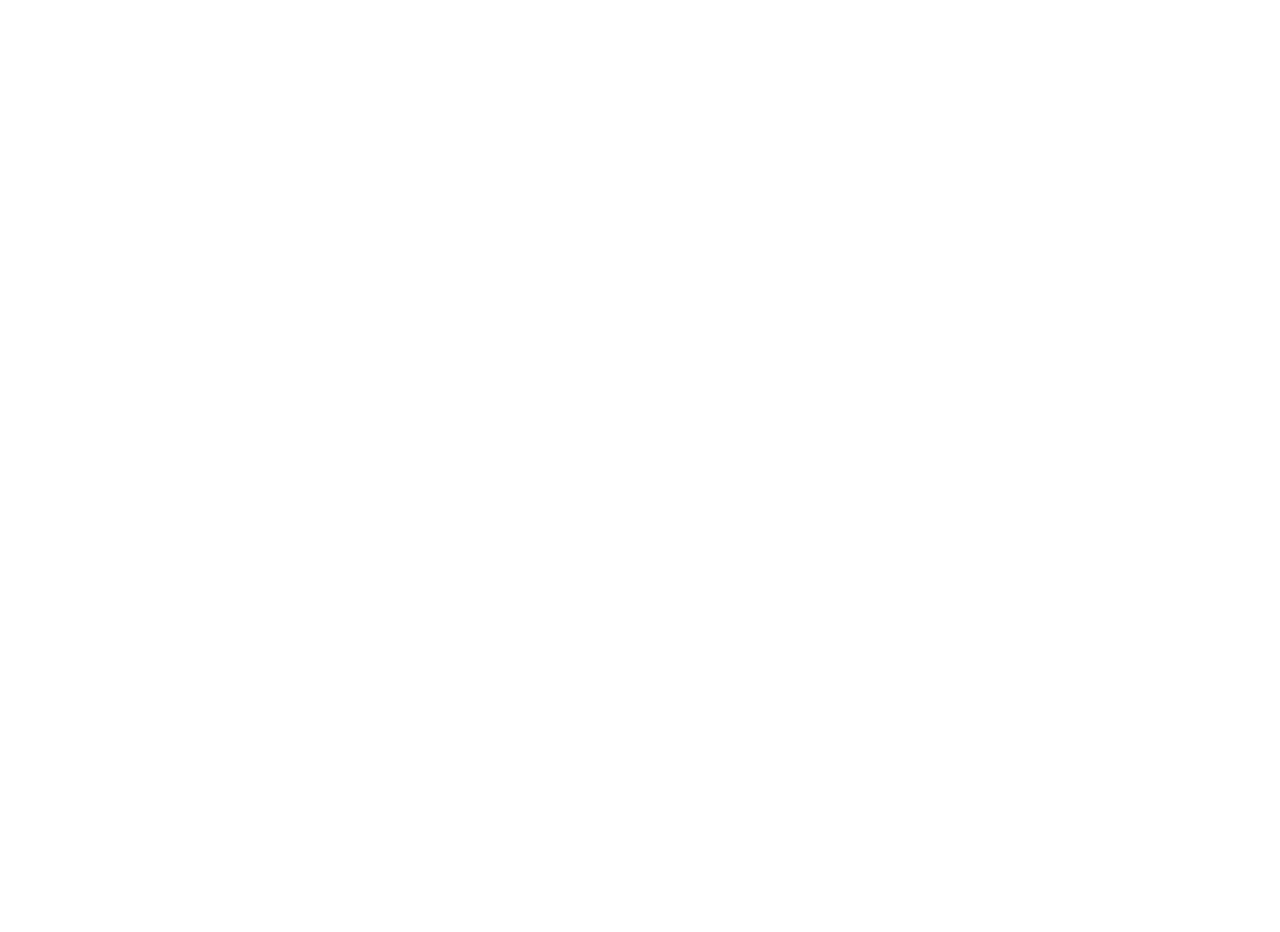
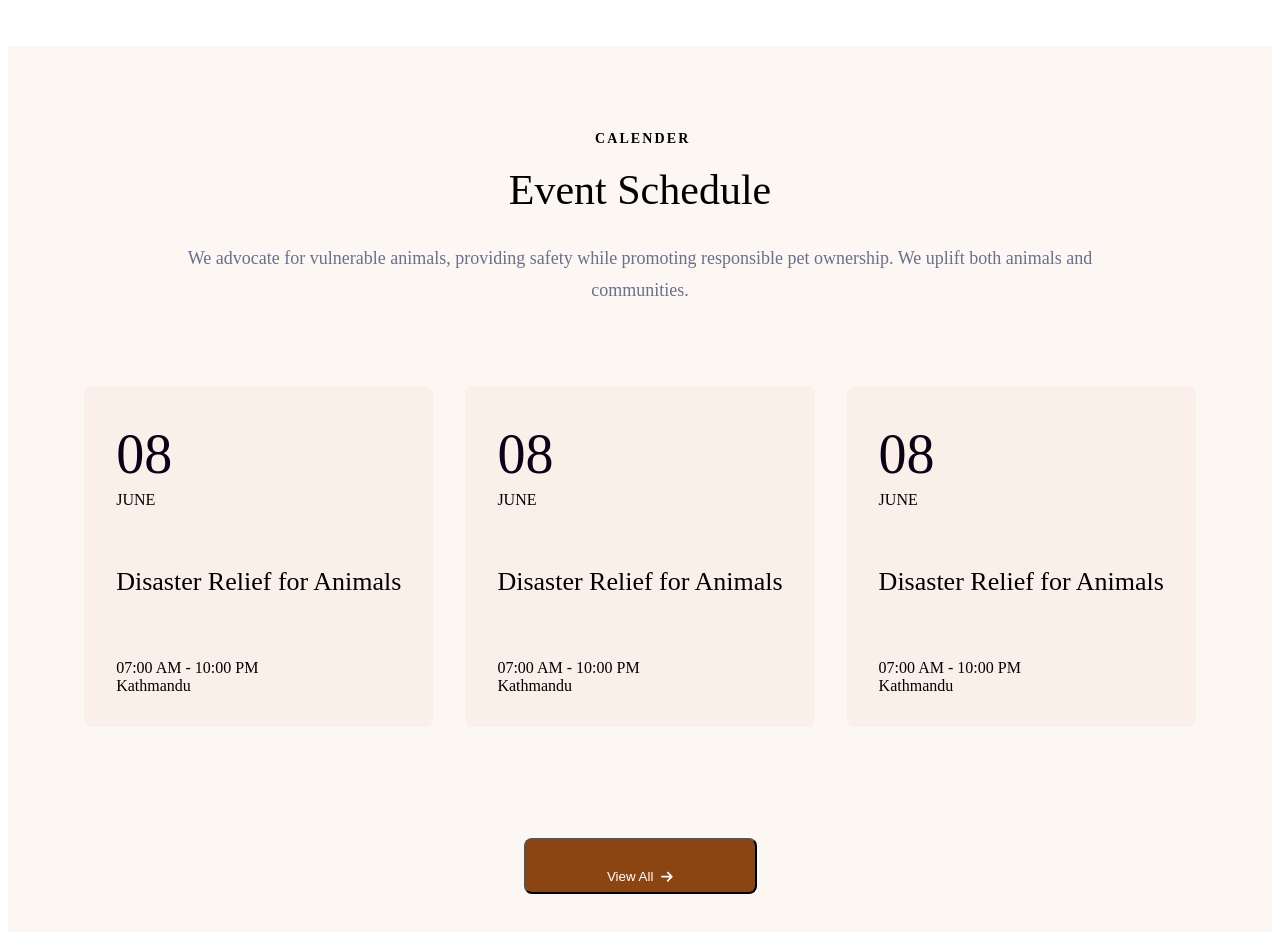
Before and after one commit to jp-mandal/paw_prints, a Next.js app: page / in a window 1280 px wide. Shown: the part 4120-5052 px from the top of the page. Before the commit the page ends 4174 px from the top, so only its background shows below. Built offline with nearby package versions, Linux system fonts and the light colour scheme.

Commit message:
event session completes

```diff
--- a/src/app/page.module.css
+++ b/src/app/page.module.css
@@ -23,3 +23,8 @@
   align-items: center;
   justify-content: center;
 }
+.event {
+  height: 924px;
+  gap: 56px;
+  background-color: #fdf7f4;
+}
--- a/src/app/page.tsx
+++ b/src/app/page.tsx
@@ -5,6 +5,7 @@
 import AboutUs from "@/components/secondPage/aboutUs";
 import Cause from "@/components/thirdPage/Cause";
 import Donation from "@/components/fourthPage/Donation";
+import Events from "@/components/fifthPage/Events";
 export default function Home() {
   return (
     <div className={styles.container}>
@@ -21,6 +22,9 @@
       <div className={styles.donation}>
         <Donation></Donation>
       </div>
+      <div className={styles.event}>
+        <Events></Events>
+      </div>
     </div>
   );
 }
--- /dev/null
+++ b/src/components/fifthPage/Events.tsx
@@ -0,0 +1,31 @@
+import styles from "./event.module.css";
+import Cards from "./card/cards";
+import { FontAwesomeIcon } from "@fortawesome/react-fontawesome";
+import { faArrowRight } from "@fortawesome/free-solid-svg-icons";
+const Events = () => {
+  return (
+    <div className={styles.container}>
+      <div className={styles.contentOne}>
+        <div className={styles.innerContent}>
+          <div className={styles.calender}>CALENDER</div>
+          <div className={styles.even}>Event Schedule</div>
+        </div>
+        <div className={styles.advocate}>
+          We advocate for vulnerable animals, providing safety while promoting
+          responsible pet ownership. We uplift both animals and communities.
+        </div>
+      </div>
+      <div className={styles.contentTwo}>
+        <Cards></Cards>
+      </div>
+      <button className={styles.button}>
+        <p> View All</p>
+        <p>
+          <FontAwesomeIcon icon={faArrowRight} />
+        </p>
+      </button>
+    </div>
+  );
+};
+
+export default Events;
--- /dev/null
+++ b/src/components/fifthPage/card/cards.module.css
@@ -0,0 +1,55 @@
+.container {
+  display: flex;
+  flex-direction: row;
+  /* max-height: 352px; */
+  gap: 32px;
+}
+
+.card {
+  display: flex;
+  flex-direction: column;
+  width: 100%;
+  padding: 32px;
+  gap: 56px;
+  border-radius: 8px;
+  background-color: #fbefe9;
+}
+
+.contentup {
+  width: 73px;
+}
+.date {
+  width: 73px;
+  height: 73px;
+  font-family: Montserrat;
+  font-size: 56px;
+  font-weight: 400;
+  line-height: 72.8px;
+  text-align: left;
+  color: #0a0117;
+}
+.month {
+  width: 50px;
+  height: 29px;
+  font-family: Work Sans;
+  font-size: 16px;
+  font-weight: 500;
+  line-height: 28.8px;
+  letter-spacing: 0.15em;
+  text-align: left;
+  color: #696f8c;
+}
+.contentBelow {
+  display: flex;
+  flex-direction: column;
+  height: 130px;
+  gap: 32px;
+  justify-content: space-between;
+}
+.heading {
+  font-family: "Montserrat";
+  font-size: 26px;
+  font-weight: 500;
+  line-height: 33.8px;
+  text-align: left;
+}
--- /dev/null
+++ b/src/components/fifthPage/card/cards.tsx
@@ -0,0 +1,57 @@
+import styles from "./cards.module.css";
+import Image from "next/image";
+import { FontAwesomeIcon } from "@fortawesome/react-fontawesome";
+import { faArrowRight } from "@fortawesome/free-solid-svg-icons";
+const Cards = () => {
+  return (
+    <div className={styles.container}>
+      {data.map((help) => (
+        <div className={styles.card}>
+          <div className={styles.contentup}>
+            <div className={styles.date}>{help.date}</div>
+            <div className={styles.back}>{help.month}</div>
+          </div>
+          <div className={styles.contentBelow}>
+            <div className={styles.heading}>{help.raised}</div>
+            <div className={styles.subContent}>
+              <div className={styles.content}>{help.time}</div>
+              <div className={styles.place}>{help.place}</div>
+            </div>
+          </div>
+        </div>
+      ))}
+    </div>
+  );
+};
+export default Cards;
+
+interface dataType {
+  date: string;
+  month: string;
+  raised: string;
+  time: string;
+  place: string;
+}
+const data: dataType[] = [
+  {
+    date: "08",
+    month: "JUNE",
+    raised: "Disaster Relief for Animals",
+    time: "07:00 AM - 10:00 PM",
+    place: "Kathmandu",
+  },
+  {
+    date: "08",
+    month: "JUNE",
+    raised: "Disaster Relief for Animals",
+    time: "07:00 AM - 10:00 PM",
+    place: "Kathmandu",
+  },
+  {
+    date: "08",
+    month: "JUNE",
+    raised: "Disaster Relief for Animals",
+    time: "07:00 AM - 10:00 PM",
+    place: "Kathmandu",
+  },
+];
--- /dev/null
+++ b/src/components/fifthPage/event.module.css
@@ -0,0 +1,71 @@
+.container {
+  display: flex;
+  flex-direction: column;
+  align-items: center;
+  justify-content: center;
+  width: 100%;
+  gap: 80px;
+  padding-top: 80px;
+}
+.contentOne {
+  display: flex;
+  flex-direction: column;
+  align-items: center;
+  justify-content: center;
+  height: 180px;
+  gap: 24px;
+}
+.innerContent {
+  display: flex;
+  align-items: center;
+  justify-content: center;
+  flex-direction: column;
+  height: 92px;
+  gap: 12px;
+}
+.calender {
+  width: 90px;
+  height: 25px;
+  font-family: Work Sans;
+  font-size: 14px;
+  font-weight: 600;
+  line-height: 25.2px;
+  letter-spacing: 0.15em;
+  text-align: left;
+}
+.even {
+  width: 815px;
+  height: 55px;
+  font-family: Montserrat;
+  font-size: 42px;
+  font-weight: 500;
+  line-height: 54.6px;
+  text-align: center;
+}
+
+.advocate {
+  width: 936px;
+  height: 64px;
+  font-family: Work Sans;
+  font-size: 18px;
+  font-weight: 400;
+  line-height: 32.4px;
+  text-align: center;
+  color: #696f8c;
+}
+.contentTwo {
+  height: 352px;
+}
+.button {
+  width: 233px;
+  height: 56px;
+  padding: 16px 40px 16px 40px;
+  gap: 8px;
+  border-radius: 8px;
+  display: flex;
+  flex-direction: row;
+  justify-content: center;
+  background-color: #8b4513;
+  color: white;
+  margin-top: 20px;
+}
```
